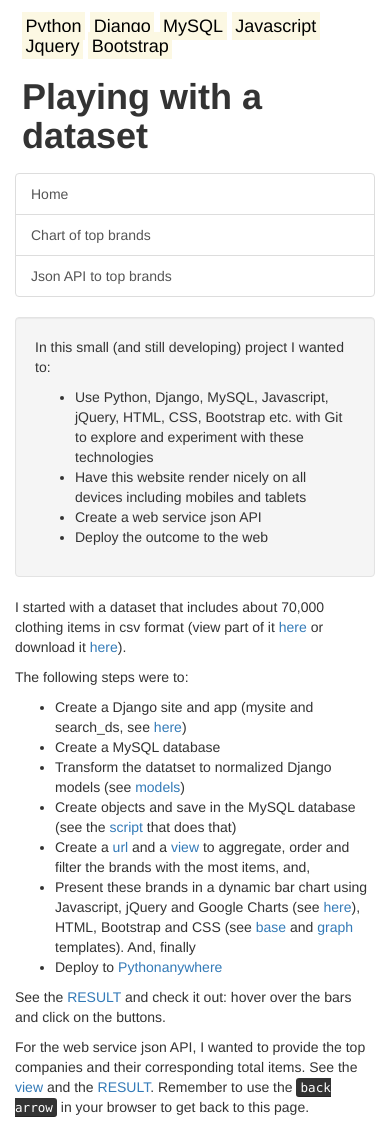
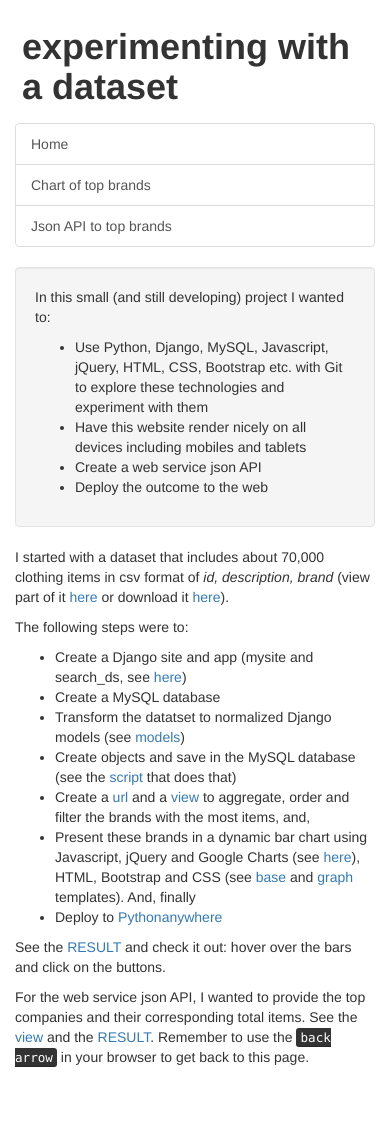
Before and after one commit to noamba/django-experiments, a Django app: template django/search_ds/templates/search_ds/index.html in a window 390 px wide. After the commit the page ends 1067 px from the top, so only its background shows below. Run offline with Django 3.2, Linux system fonts and the light colour scheme; the template is opened without the code that fills it, so the values that code supplies are empty; some libraries are stand-ins or nearby versions.

Commit message:
removed cruft from title that was also not rendering well on mobile. some text changes.

```diff
--- a/django/search_ds/templates/search_ds/base.html
+++ b/django/search_ds/templates/search_ds/base.html
@@ -23,13 +23,8 @@
   </head>
   <body>
     <div class="container">
-      <div class="row">
-        <div class="col-sm-12">
-          <div class="title_box">
-            <h4><mark>Python</mark> <mark>Django</mark> <mark>MySQL</mark> <mark>Javascript</mark> <mark>Jquery</mark> <mark>Bootstrap</mark></h4>
-            <h1><strong> Playing with a dataset</strong></h1>
-          </div>
-        </div>
+      <div class="title_box">
+        <h1><strong> experimenting with a dataset</strong></h1>
       </div>
       <div class="row">
         <div class="col-sm-3">
--- a/django/search_ds/templates/search_ds/index.html
+++ b/django/search_ds/templates/search_ds/index.html
@@ -4,13 +4,13 @@
   <div class="well">
     <p>In this small (and still developing) project I wanted to: </p>
     <ul>
-      <li> Use Python, Django, MySQL, Javascript, jQuery, HTML, CSS, Bootstrap etc. with Git to explore and experiment with these technologies</li>
+      <li> Use Python, Django, MySQL, Javascript, jQuery, HTML, CSS, Bootstrap etc. with Git to explore these technologies and experiment with them</li>
       <li> Have this website render nicely on all devices including mobiles and tablets</li>
       <li> Create a web service json API </li>
       <li> Deploy the outcome to the web </li>
     </ul>
   </div>
-  <p>I started with a dataset that includes about 70,000 clothing items in csv format (view part of it <a href="https://raw.githubusercontent.com/noamba/django-experiments/master/django/search_dataset.csv">here</a> or download it <a href="https://github.com/noamba/django-experiments/blob/master/django/search_dataset.csv">here</a>).
+  <p>I started with a dataset that includes about 70,000 clothing items in csv format of<em> id, description, brand </em> (view part of it <a href="https://raw.githubusercontent.com/noamba/django-experiments/master/django/search_dataset.csv">here</a> or download it <a href="https://github.com/noamba/django-experiments/blob/master/django/search_dataset.csv">here</a>).
   </p>
 
   <p>The following steps were to:</p>
```
